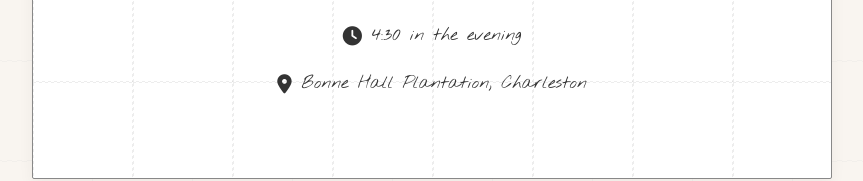
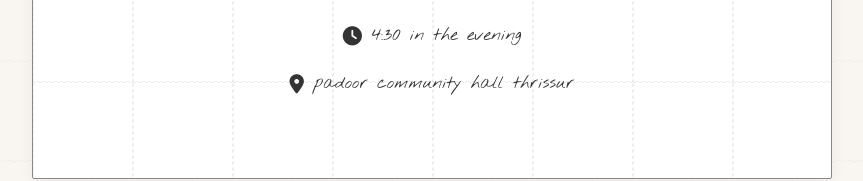
Before and after one commit to MozhdehLeather/wedding, a plain HTML site: page index.html in a window 1280 px wide. Shown: the part 439-620 px from the top of the page, without its empty margins (208-1071 px from the left). Drawn offline with Linux system fonts and the light colour scheme.

Commit message:
Update index.html

```diff
--- a/index.html
+++ b/index.html
@@ -279,7 +279,7 @@
 
                 <div class="detail-item">
                     <i class="fas fa-map-marker-alt detail-icon"></i>
-                    <span class="detail-text">Bonne Hall Plantation, Charleston</span>
+                    <span class="detail-text">padoor community hall thrissur</span>
                 </div>
             </div>
         </div>
```
